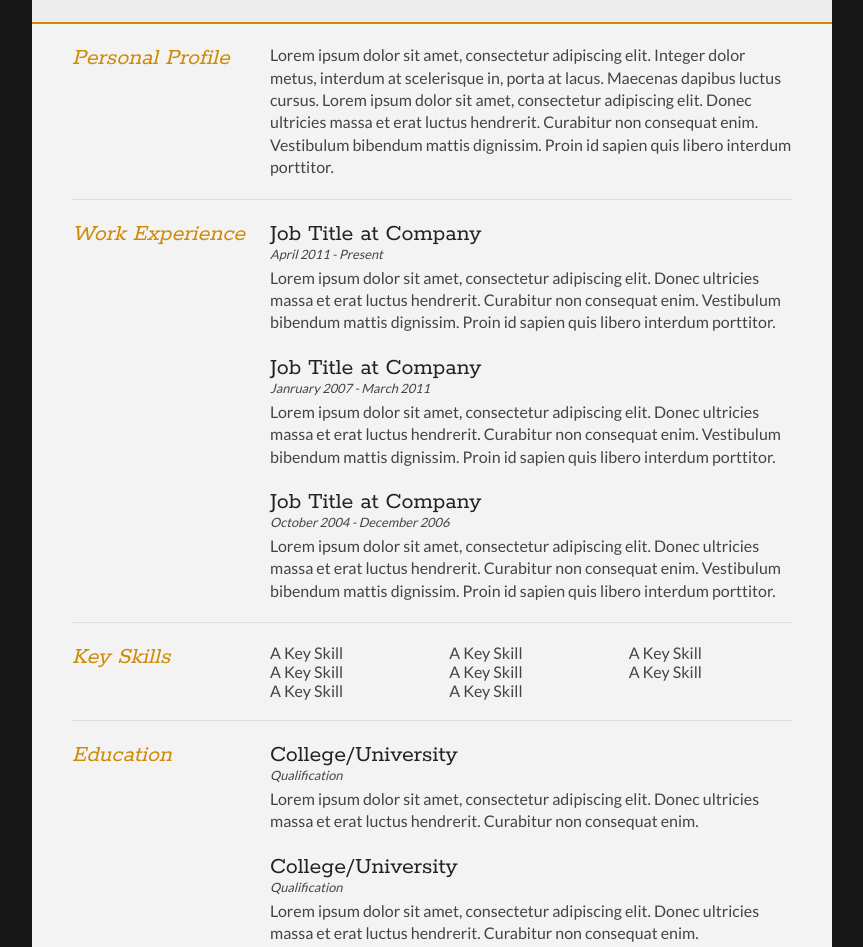
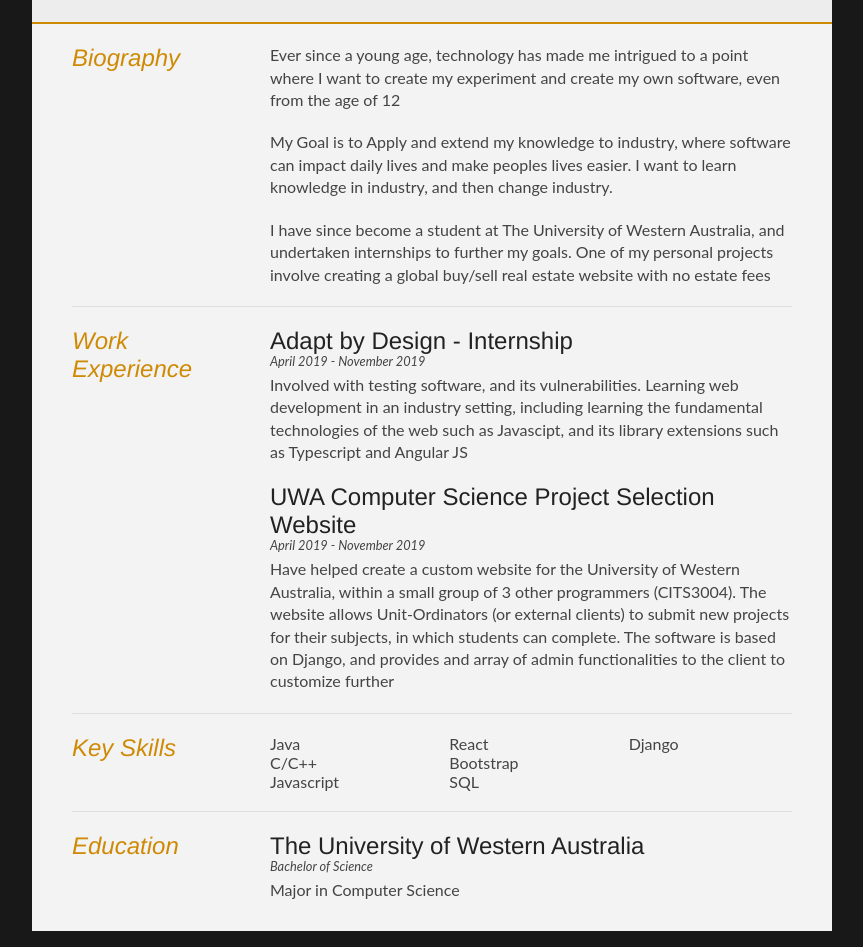
Before and after one commit to NickWalters/Web-Showcase-Website, a plain HTML site: page about.html in a window 1280 px wide. Shown: the part 152-1099 px from the top of the page, without its empty margins (208-1071 px from the left). Drawn offline with Linux system fonts and the light colour scheme.

Commit message:
CV Update

```diff
--- a/about.html
+++ b/about.html
@@ -8,7 +8,7 @@
 <meta charset="UTF-8">
 
 <link type="text/css" rel="stylesheet" href="assets/css/cvstyle.css">
-<link href='http://fonts.googleapis.com/css?family=Rokkitt:400,700|Lato:400,300' rel='stylesheet' type='text/css'>
+<link href='https://fonts.googleapis.com/css?family=Poppins:300,400,500,600,700' rel='stylesheet' type='text/css'>
 
 
 </head>
@@ -38,11 +38,12 @@
 		<section>
 			<article>
 				<div class="sectionTitle">
-					<h1>Personal Profile</h1>
+					<h1>Biography</h1>
 				</div>
 
 				<div class="sectionContent">
-					<p>Lorem ipsum dolor sit amet, consectetur adipiscing elit. Integer dolor metus, interdum at scelerisque in, porta at lacus. Maecenas dapibus luctus cursus. Lorem ipsum dolor sit amet, consectetur adipiscing elit. Donec ultricies massa et erat luctus hendrerit. Curabitur non consequat enim. Vestibulum bibendum mattis dignissim. Proin id sapien quis libero interdum porttitor.</p>
+					<p>Ever since a young age, technology has made me intrigued to a point where I want to create my experiment and create my own software, even from the age of 12 </p><p>My Goal is to Apply and extend my knowledge to industry, where software can impact daily lives and make peoples lives easier. I want to learn knowledge in industry, and then change industry.</p>
+					<p>I have since become a student at The University of Western Australia, and undertaken internships to further my goals. One of my personal projects involve creating a global buy/sell real estate website with no estate fees</p>
 				</div>
 			</article>
 			<div class="clear"></div>
@@ -56,22 +57,16 @@
 
 			<div class="sectionContent">
 				<article>
-					<h2>Job Title at Company</h2>
-					<p class="subDetails">April 2011 - Present</p>
-					<p>Lorem ipsum dolor sit amet, consectetur adipiscing elit. Donec ultricies massa et erat luctus hendrerit. Curabitur non consequat enim. Vestibulum bibendum mattis dignissim. Proin id sapien quis libero interdum porttitor.</p>
+					<h2>Adapt by Design - Internship</h2>
+					<p class="subDetails">April 2019 - November 2019</p>
+					<p>Involved with testing software, and its vulnerabilities. Learning web development in an industry setting, including learning the fundamental technologies of the web such as Javascipt, and its library extensions such as Typescript and Angular JS</p>
+				</article>
+				<article>
+					<h2>UWA Computer Science Project Selection Website</h2>
+					<p class="subDetails">April 2019 - November 2019</p>
+					<p>Have helped create a custom website for the University of Western Australia, within a small group of 3 other programmers (CITS3004). The website allows Unit-Ordinators (or external clients) to submit new projects for their subjects, in which students can complete. The software is based on Django, and provides and array of admin functionalities to the client to customize further</p>
 				</article>
 
-				<article>
-					<h2>Job Title at Company</h2>
-					<p class="subDetails">Janruary 2007 - March 2011</p>
-					<p>Lorem ipsum dolor sit amet, consectetur adipiscing elit. Donec ultricies massa et erat luctus hendrerit. Curabitur non consequat enim. Vestibulum bibendum mattis dignissim. Proin id sapien quis libero interdum porttitor.</p>
-				</article>
-
-				<article>
-					<h2>Job Title at Company</h2>
-					<p class="subDetails">October 2004 - December 2006</p>
-					<p>Lorem ipsum dolor sit amet, consectetur adipiscing elit. Donec ultricies massa et erat luctus hendrerit. Curabitur non consequat enim. Vestibulum bibendum mattis dignissim. Proin id sapien quis libero interdum porttitor.</p>
-				</article>
 			</div>
 			<div class="clear"></div>
 		</section>
@@ -84,14 +79,13 @@
 
 			<div class="sectionContent">
 				<ul class="keySkills">
-					<li>A Key Skill</li>
-					<li>A Key Skill</li>
-					<li>A Key Skill</li>
-					<li>A Key Skill</li>
-					<li>A Key Skill</li>
-					<li>A Key Skill</li>
-					<li>A Key Skill</li>
-					<li>A Key Skill</li>
+					<li>Java</li>
+					<li>C/C++</li>
+					<li>Javascript</li>
+					<li>React</li>
+					<li>Bootstrap</li>
+					<li>SQL</li>
+					<li>Django</li>
 				</ul>
 			</div>
 			<div class="clear"></div>
@@ -105,15 +99,9 @@
 
 			<div class="sectionContent">
 				<article>
-					<h2>College/University</h2>
-					<p class="subDetails">Qualification</p>
-					<p>Lorem ipsum dolor sit amet, consectetur adipiscing elit. Donec ultricies massa et erat luctus hendrerit. Curabitur non consequat enim.</p>
-				</article>
-
-				<article>
-					<h2>College/University</h2>
-					<p class="subDetails">Qualification</p>
-					<p>Lorem ipsum dolor sit amet, consectetur adipiscing elit. Donec ultricies massa et erat luctus hendrerit. Curabitur non consequat enim.</p>
+					<h2>The University of Western Australia</h2>
+					<p class="subDetails">Bachelor of Science</p>
+					<p>Major in Computer Science</p>
 				</article>
 			</div>
 			<div class="clear"></div>
@@ -121,14 +109,5 @@
 
 	</div>
 </div>
-<script type="text/javascript">
-var gaJsHost = (("https:" == document.location.protocol) ? "https://ssl." : "http://www.");
-document.write(unescape("%3Cscript src='" + gaJsHost + "google-analytics.com/ga.js' type='text/javascript'%3E%3C/script%3E"));
-</script>
-<script type="text/javascript">
-var pageTracker = _gat._getTracker("UA-3753241-1");
-pageTracker._initData();
-pageTracker._trackPageview();
-</script>
 </body>
 </html>
```
